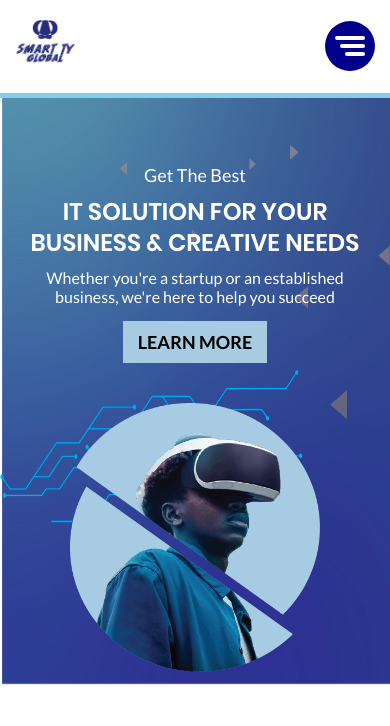
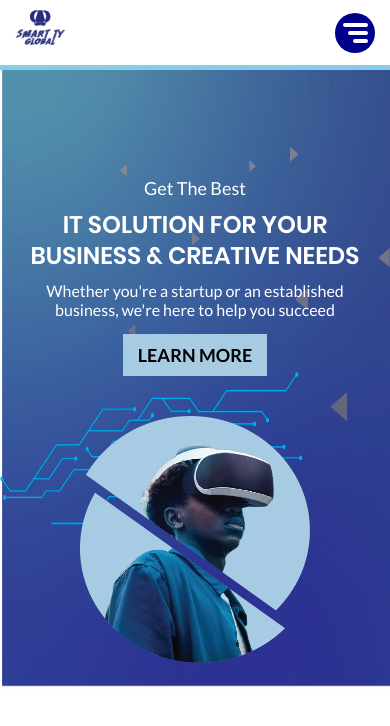
Before and after one commit to realtori/smarty, a plain HTML site: page index.html in a window 390 px wide. Drawn offline with Linux system fonts and the light colour scheme.

Commit message:
Add files via upload

```diff
--- a/styles/index.css
+++ b/styles/index.css
@@ -92,8 +92,8 @@ body{
 
 .navbar .sidebarbutton{
     background: #00008b;
-    width: 50px;
-    height: 50px;
+    width: 40px;
+    height: 40px;
     border-radius: 50%;
     display: flex;
     justify-content: center;
@@ -109,19 +109,19 @@ body{
     gap: 4px;
 }
 .navbar .sidebarbutton .hamburg span{
-    width: 30px;
+    width: 25px;
     height: 4px;
     background: white;
     border-radius: 5px;
 }
 .navbar .sidebarbutton .hamburg span:nth-child(2){
-    width: 25px;
+    width: 20px;
     height: 4px;
     background: white;
     border-radius: 5px;
 }
 .navbar .sidebarbutton .hamburg span:nth-child(3){
-    width: 20px;
+    width: 15px;
     height: 4px;
     background: white;
     border-radius: 5px;
@@ -146,10 +146,10 @@ body{
         display: none;
     }
     .navbar .content{
-        padding: 20px 15px;
+        padding: 10px 15px;
     }
     .navbar .content img{
-        width: 60px;
+        width: 50px;
     }
 }
 
@@ -266,9 +266,9 @@ body{
         align-items: center;
     }
     .it-solution .content img{
-        max-width: 250px;
+        max-width: 230px;
     }
     .it-solution .content{
-        margin-top: -60px;
+        margin-top: -30px;
     }
 }
```
